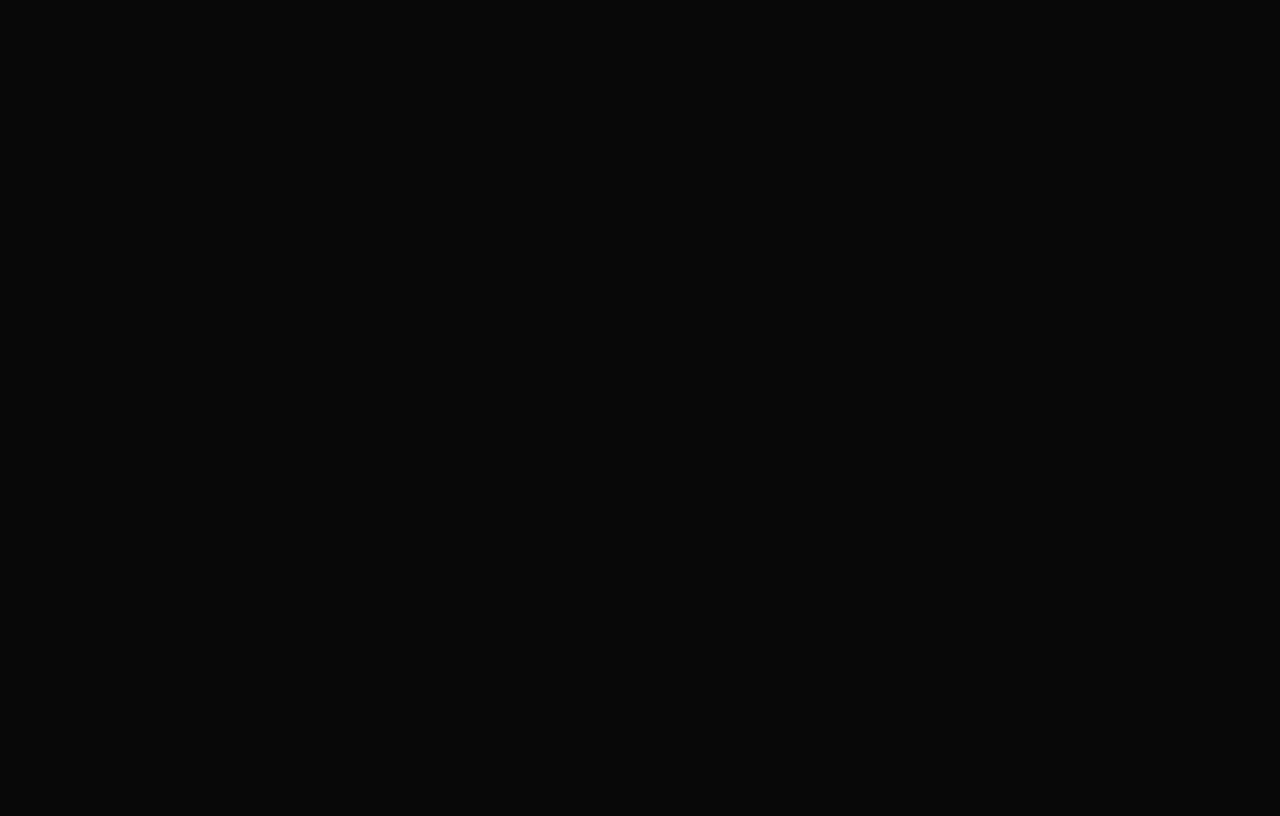
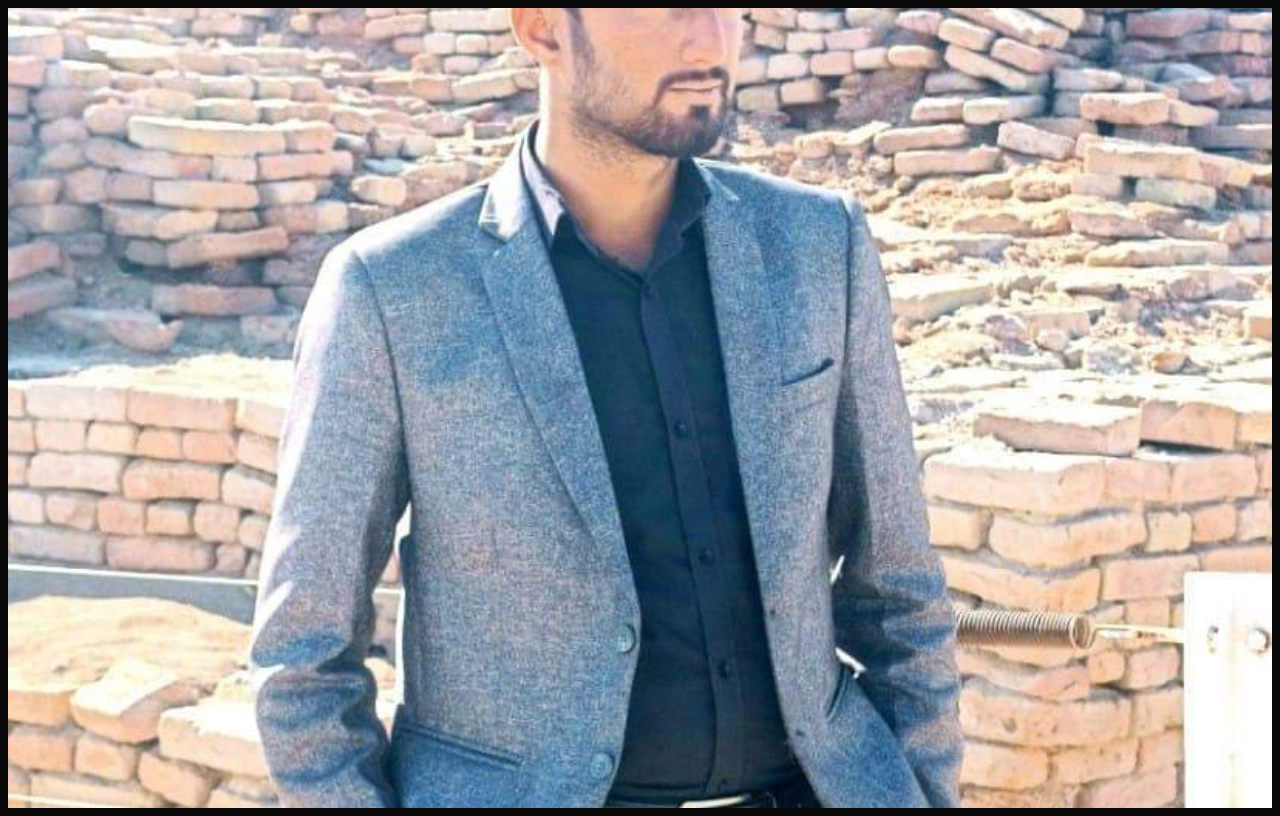
Before and after one commit to najeebrehman110/Najeeb-Portfolio, a plain HTML site: page index.html in a window 1280 px wide. Drawn offline with Linux system fonts and the light colour scheme.

Commit message:
Update style.css

```diff
--- a/style.css
+++ b/style.css
@@ -12,7 +12,7 @@ body{
 #header{
   width: 100%;
   height: 100vh;
-  background-image: url();
+  background-image: url(profile-pic.jpg.jpeg);
   background-size: cover;
   background-position: center;
 }
```
